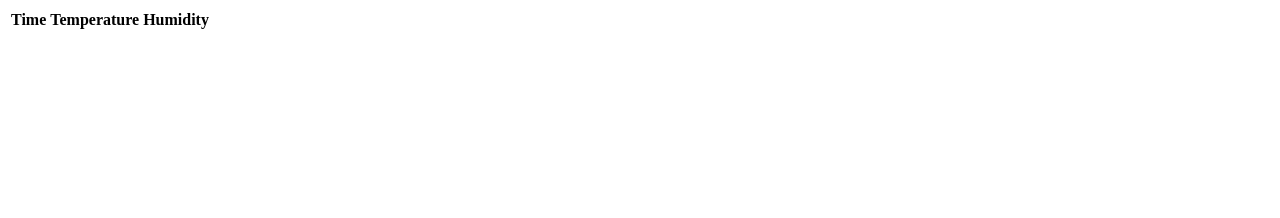
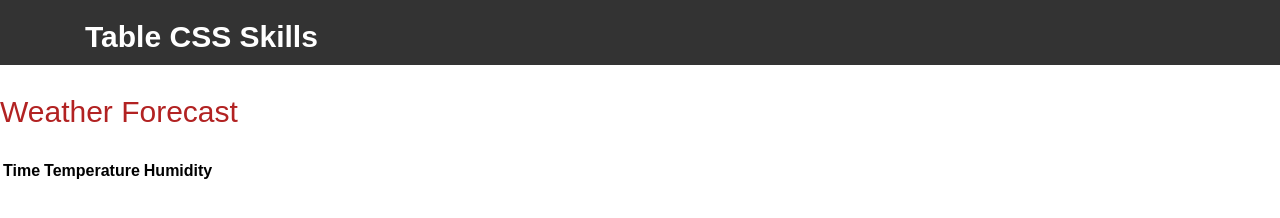
Before and after one commit to karshh/WeatherWebApp, a website: page index.html in a window 1280 px wide. Drawn offline with Linux system fonts and the light colour scheme; no server answers.

Commit message:
Begin working on styles.

```diff
--- a/index.html
+++ b/index.html
@@ -1,16 +1,26 @@
 <!DOCTYPE html>
 <html>
     <head>
+        <link rel="stylesheet" type="text/css" href="style.css">
+    </head>
 
-    </head>
     <body>
+        <div class="nav">
+            <h1>Table CSS Skills</h1>
+        </div>
+
+        <div class="main">
+            <p>Weather Forecast</p>
             <table id="weatherTable">
+                <thead>
                     <tr>
                         <th align="center">Time</th>
                         <th align="center">Temperature</th>
                         <th align="center">Humidity</th>
                     </tr>
+                </thead>
             </table>
+        </div>
 
         <script type="text/javascript" src="./jquery.js"></script>
         <script type="text/javascript" src="./client.js"></script>
--- /dev/null
+++ b/style.css
@@ -0,0 +1,24 @@
+body {
+	margin: 0;
+	padding: 0;
+	font-family: sans-serif;
+}
+
+.nav {
+	margin-top: -25px;
+	background-color: #333333;
+	height: 90px;
+}
+
+.nav h1 {
+	color: white;
+	position: absolute;
+	margin-top: 45px;
+	margin-left: 85px;
+	font-size: 30px;
+}
+
+.main p {
+	color: #b22222;
+	font-size: 30px;
+}
```
Lines whose indentation alone changed are shown as unchanged.
